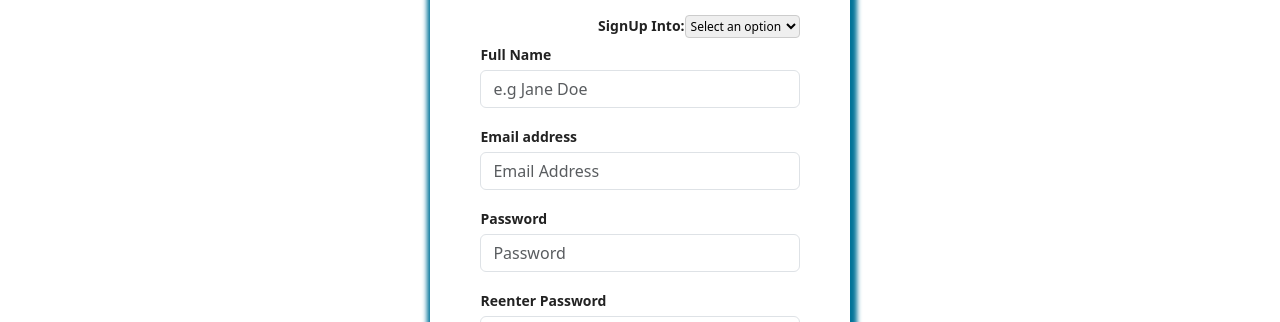
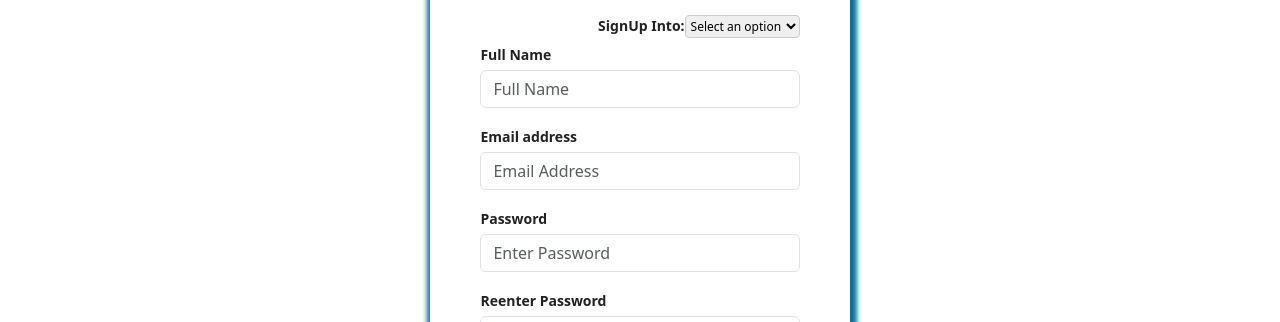
Before and after one commit to SravanReddy77/JNIT-PRO, a React (Create React App) app in the folder client/: page / in a window 1280 px wide. Both pictures are taken after a click on the element "Sign Up". Shown: the part 381-703 px from the top of the page. Built offline with nearby package versions, Linux system fonts and the light colour scheme.

Commit message:
name and password in signup

```diff
--- a/client/src/register.js
+++ b/client/src/register.js
@@ -111,7 +111,7 @@ export default function Register (props) {
             <input
               type="email"
               className="form-control mt-1"
-              placeholder="e.g Jane Doe"
+              placeholder="Full Name"
             />
           </div>
           <div className="form-group mt-3">
@@ -127,7 +127,7 @@ export default function Register (props) {
             <input
               type="password"
               className="form-control mt-1"
-              placeholder="Password"
+              placeholder="Enter Password"
             />
           </div>
             <div className="form-group mt-3">
```
